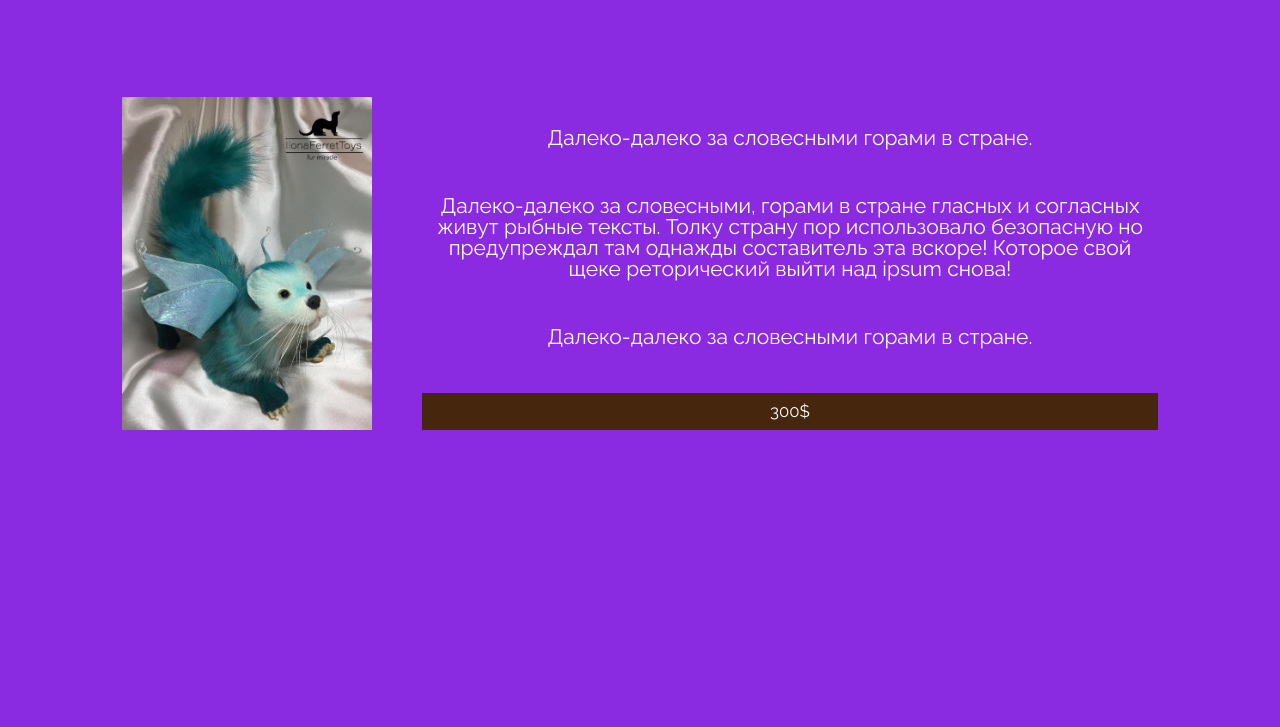
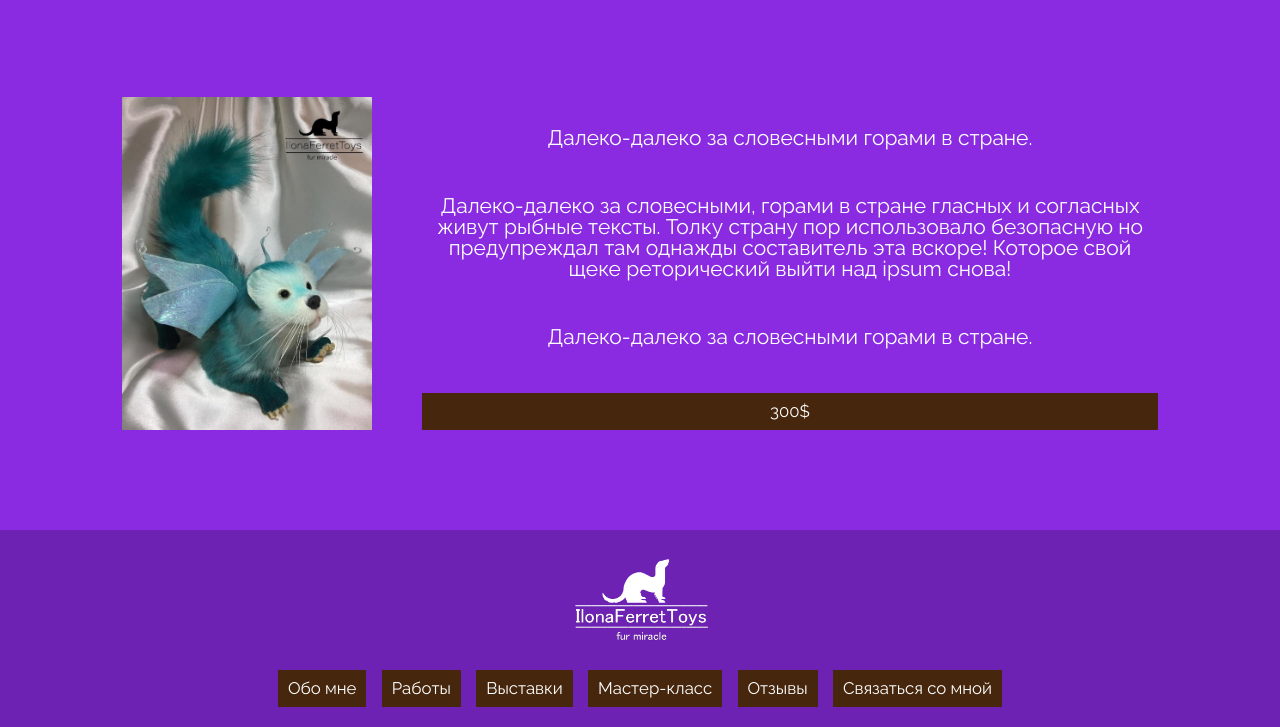
Before and after one commit to PhobosX2442/------, a plain HTML site: page index.html in a window 1280 px wide. Shown: the part 1434-2161 px from the top of the page. Before the commit the page ends 1864 px from the top, so only its background shows below. Drawn offline with Linux system fonts and the light colour scheme.

Commit message:
Исправил 2 вкладку, добавил подвал

```diff
--- a/index.html
+++ b/index.html
@@ -24,7 +24,7 @@
         <nav>
             <ul>
                 <li><a class="btn" href="#about">Обо мне</a></li>
-                <li><a class="btn" href="#works">Работы</a></li>
+                <li><a class="btn" href="#works">Игрушки в наличии</a></li>
                 <li><a class="btn" href="#galery">Выставки</a></li>
                 <li><a class="btn" href="#teach">Мастер-класс</a></li>
                 <li><a class="btn" href="#otzivi">Отзывы</a></li>
@@ -45,7 +45,7 @@
                 href="https://vk.com/feed">Ссылка</a></p>
     </section>
     <section id="works" class="works">
-        <h1>Игрушки, которые я уже сшила</h1>
+        <h1>Игрушки в наличии</h1>
         <section class="items">
                 <img class="photo" src="images/fox.jpg" alt="Лиса" width="250px">
                 <p class="text1">Далеко-далеко за словесными горами в стране.</p>
@@ -78,7 +78,19 @@
     <section id="teach" class="teach"></section>
     <section id="otzivi" class="otzivi"></section>
     <section id="contact" class="contact"></section>
-    <footer></footer>
+    <footer>
+        <img id="footer_logo" src="images/logotip.png" alt="логотип" height="100px">
+        <nav>
+            <ul>
+                <li><a class="btn" href="#about">Обо мне</a></li>
+                <li><a class="btn" href="#works">Работы</a></li>
+                <li><a class="btn" href="#galery">Выставки</a></li>
+                <li><a class="btn" href="#teach">Мастер-класс</a></li>
+                <li><a class="btn" href="#otzivi">Отзывы</a></li>
+                <li><a class="btn" href="#contact">Связаться со мной</a></li>
+            </ul>
+        </nav>
+    </footer>
 </body>
 
 </html>
--- a/style.css
+++ b/style.css
@@ -91,3 +91,11 @@ section
 .textrev2 { grid-area: 2 / 1 / 3 / 2; }
 .textrev3 { grid-area: 3 / 1 / 4 / 2; }
 .textrev4 { grid-area: 4 / 1 / 5 / 2; }
+
+footer {
+    padding: 20px 0;
+    background-color: rgba(0, 0, 0, 0.205);
+}
+#footer_logo {
+    margin-bottom: 20px;
+}
```
